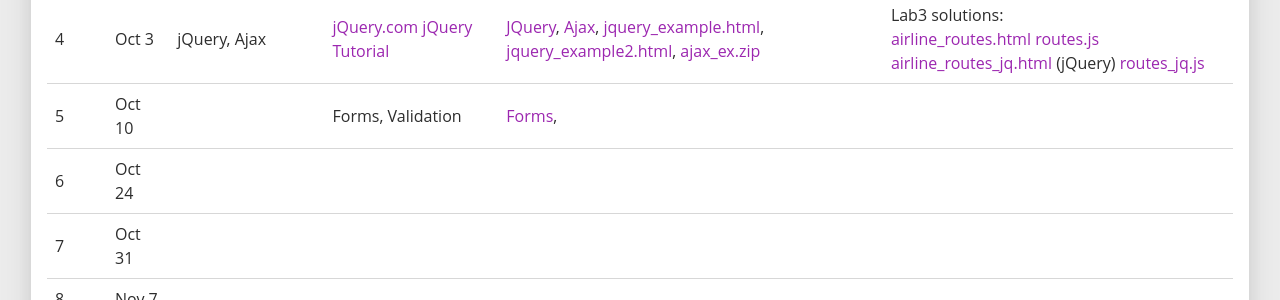
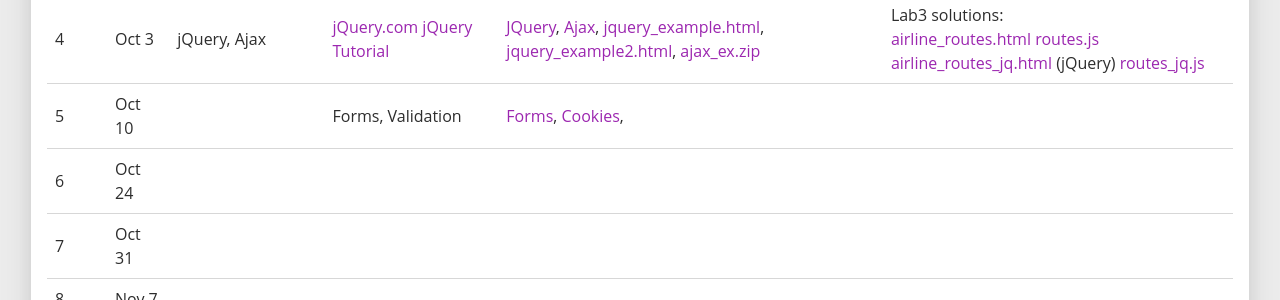
Before and after one commit to nigef/CSC309-Fall-2016.github.io, a Jekyll site: the page built from lectures.md, in a window 1280 px wide. Shown: the part 472-772 px from the top of the page. Built offline with Jekyll 4.4.1, drawn with Linux system fonts in a browser that asks for light colours.

Commit message:
adding slides

```diff
--- a/lectures.md
+++ b/lectures.md
@@ -98,6 +98,7 @@ permalink: /lectures/
       <td>Forms, Validation</td>
       <td>
     	  <a href="/lectures/w5/Forms.pdf">Forms</a>,
+    	  <a href="/lectures/w5/Cookies.pdf">Cookies</a>,
 
       </td>
       <td></td>
```
Also changed, not shown: 1 other file.
